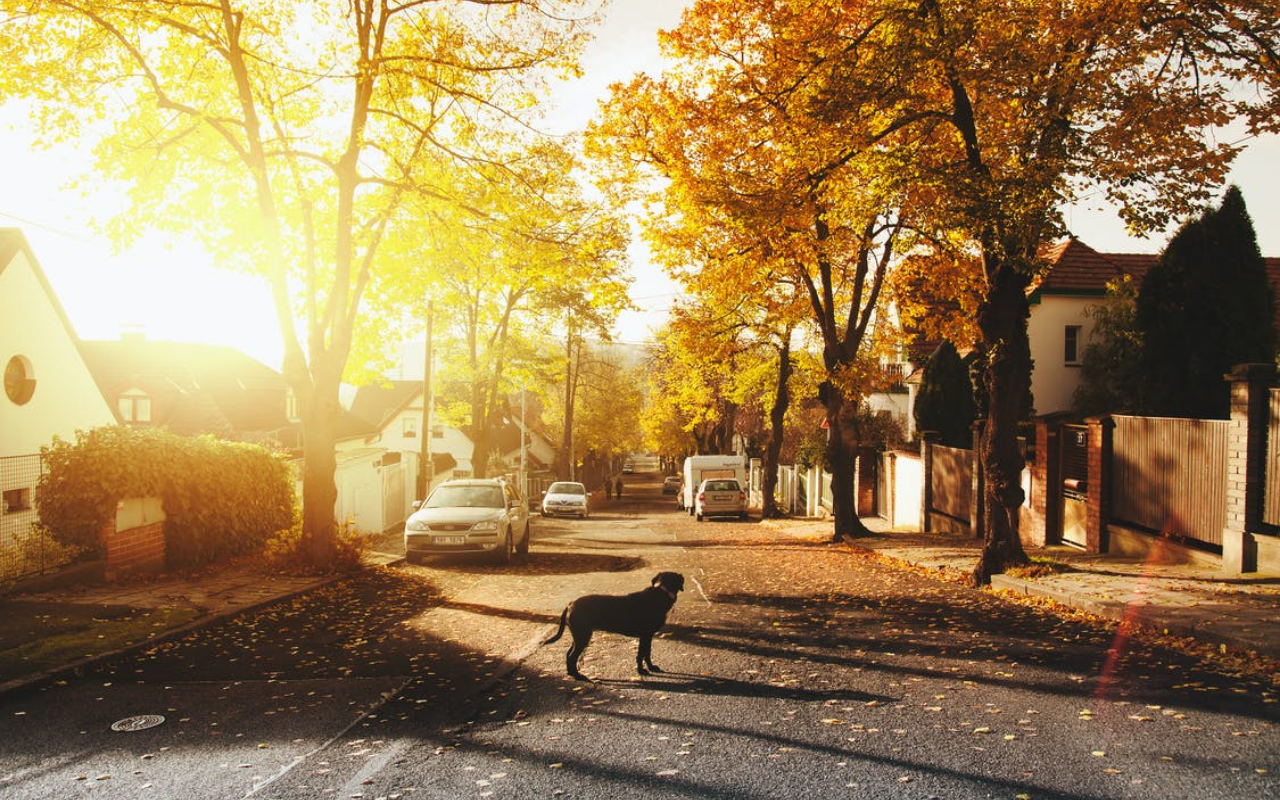
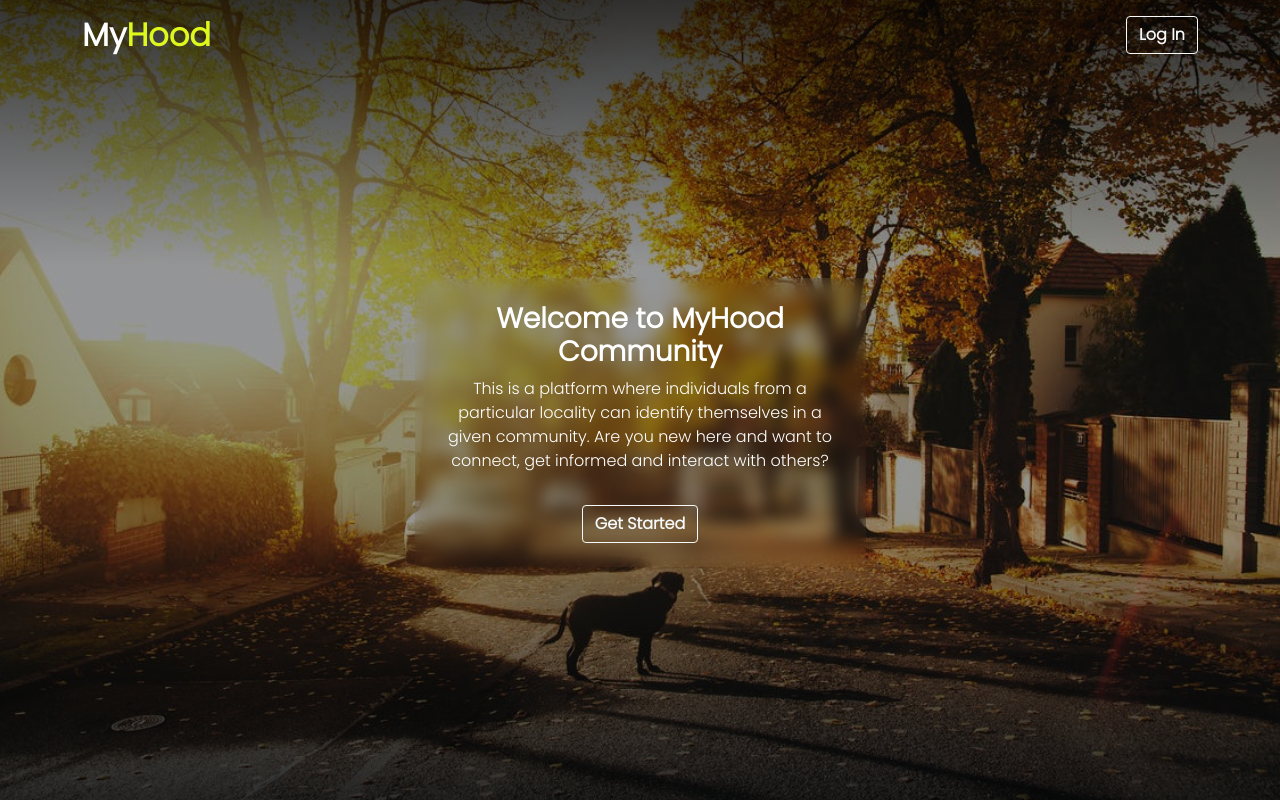
Before and after one commit to charles-okunzo/neighbourhood, a Django app: page / in a window 1280 px wide. Run offline with Django 3.2, Linux system fonts and the light colour scheme; some libraries are stand-ins or nearby versions.

Commit message:
style --add landing page

```diff
--- a/myhood_app/templates/index.html
+++ b/myhood_app/templates/index.html
@@ -2,11 +2,23 @@
 
 
 {% block content %}
-    <div class="banner" style="background-image: url(../../static/images/pexels-photo-688835\ \(1\).jpeg);">
+    <div class="banner" style="background-image:linear-gradient(to bottom, rgba(0,0,0,0.8), rgba(0,0,0,0.4),rgba(0,0,0,0.4), rgba(0,0,0,0.8)), url(../../static/images/pexels-photo-688835\ \(1\).jpeg);">
         <div class="container">
             <div class="row">
-                <div class="col-md-4">
-
+                <div class="col-6">
+                    <h2 class="text-white mt-3 fw-bold">My<span class="color">Hood</span></h2>
+                </div>
+                <div class="col-6">
+                    <a href="" class="btn btn-outline-light mt-3 fw-bold" style="float: right;">Log In</a>
+                </div>
+            </div>
+            <div class="row">
+                <div class="col-md-5 mx-auto" style="display: grid; place-items: center; min-height: 90vh;">
+                    <div class="text-center p-md-4 backdrop">
+                        <p class="h3 text-white fw-bold">Welcome to MyHood Community</p>
+                        <p class="text-white">This is a platform where individuals from a particular locality can identify themselves in a given community. Are you new here and want to connect, get informed and interact with others?</p>
+                        <a href="" class="btn btn-outline-light mt-3 fw-bold">Get Started</a>
+                    </div>
                 </div>
             </div>
         </div>
--- a/static/css/index.css
+++ b/static/css/index.css
@@ -1,6 +1,20 @@
+@import url('https://fonts.googleapis.com/css2?family=Poppins:wght@300&display=swap');
+
+*{
+    font-family: 'Poppins', sans-serif;
+}
+
 .banner{
     min-height: 100vh;
     background-position: center;
     background-size: cover;
     background-repeat: no-repeat;
 }
+
+.color{
+    color: #def71c;
+}
+
+.backdrop{
+    backdrop-filter: blur(8px);
+}
```
